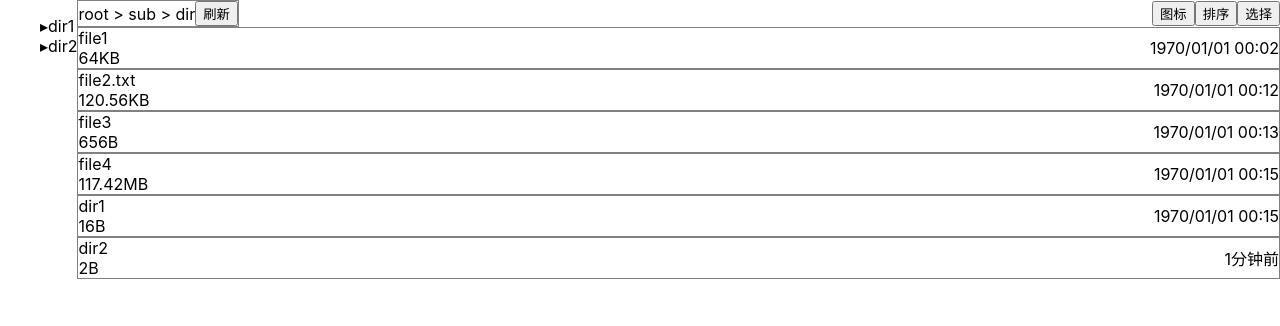
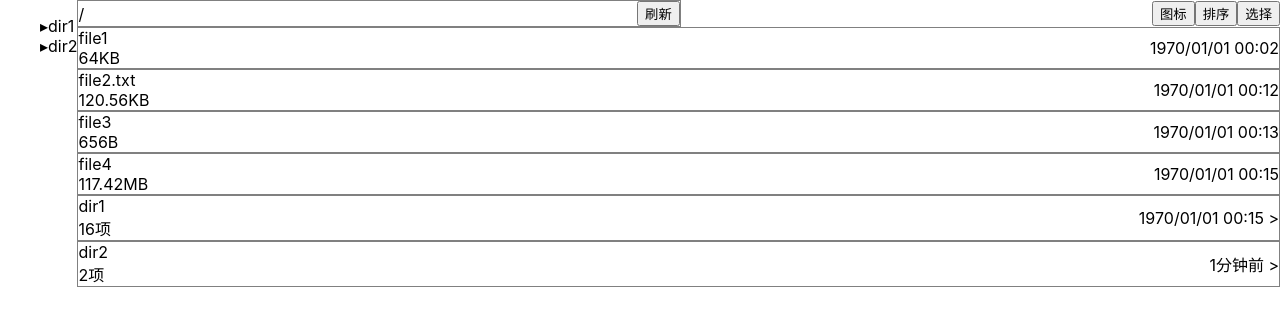
Before and after one commit to szq998/file-explorer, a React (Create React App) app: page / in a window 1280 px wide. Shown: the top 326 px of the page. Built offline with nearby package versions, Linux system fonts and the light colour scheme.

Commit message:
split components in FileView & handle onclick of FileList and Location

```diff
--- /dev/null
+++ b/src/FileList.js
@@ -0,0 +1,45 @@
+import {formatFileSize, formatTimestamp} from "./utilities";
+import React from "react";
+
+function FileListItem(props) {
+    const itemStyle = {
+        display: "flex",
+        justifyContent: "space-between",
+        alignItems: "center",
+
+        border: "1px solid gray"
+    }
+
+    const {name, size, timestamp, isDirectory} = props.file
+    const formattedSize = isDirectory ? size + "项" : formatFileSize(size)
+    const formattedTime = formatTimestamp(timestamp)
+    return (
+        <div style={itemStyle} onClick={props.openOrDownload.bind(null, name)}>
+            <div>
+                <div>{name}</div>
+                <div>{formattedSize}</div>
+            </div>
+            <div>
+                <span>{formattedTime}</span>
+                {isDirectory ? <span> > </span> : null}
+            </div>
+        </div>
+    )
+}
+
+export function FileList(props) {
+    const {files} = props
+    const items = files.map((file) => (
+            <FileListItem
+                key={file.name}
+                file={file}
+                openOrDownload={file.isDirectory ? props.openDir : props.download}
+            />
+        )
+    )
+    return (
+        <div>
+            {items}
+        </div>
+    )
+}
--- a/src/FileView.js
+++ b/src/FileView.js
@@ -1,98 +1,52 @@
-import {formatFileSize, formatTimestamp} from "./utilities.js";
 import {list} from './App.js'
 import React, {Component} from 'react'
-
-function Location(props) {
-    const style = {
-        display: "flex",
-        flexFlow: "row wrap",
-        justifyContent: "space-between",
-        alignItems: "center",
-
-        maxWidth: "400px",
-
-        border: "1px solid gray"
-    }
-
-    const {location} = props
-    const locParts = location.map((part, idx) => {
-        return (
-            <span key={`${part}-${idx}`}>
-                {idx === location.length - 1 ? part : part + " > "}
-            </span>
-        )
-    })
-
-    return (
-        <div style={style}>
-            <div>
-                {locParts}
-            </div>
-            <div>
-                <button>刷新</button>
-            </div>
-        </div>
-    )
-}
-
-function ToolBar() {
-    return (
-        <div>
-            <button>图标</button>
-            <button>排序</button>
-            <button>选择</button>
-        </div>
-    )
-}
-
-function FileListItem(props) {
-    const itemStyle = {
-        display: "flex",
-        justifyContent: "space-between",
-        alignItems: "center",
-
-        border: "1px solid gray"
-    }
-
-    const {name, size, timestamp, isDir} = props.file
-    const formattedSize = isDir ? size + "项" : formatFileSize(size)
-    const formattedTime = formatTimestamp(timestamp)
-    return (
-        <div style={itemStyle}>
-            <div>
-                <div>{name}</div>
-                <div>{formattedSize}</div>
-            </div>
-            <div>
-                <span>{formattedTime}</span>
-                {isDir ? <span> > </span> : null}
-            </div>
-        </div>
-    )
-}
-
-function FileList(props) {
-    const {files} = props
-    const items = files.map((file) => <FileListItem key={file.name} file={file}/>
-    )
-    return (
-        <div>
-            {items}
-        </div>
-    )
-}
+import {Location} from "./Location";
+import {FileList} from "./FileList";
+import {ToolBar} from "./ToolBar";
 
 class FileView extends Component {
     state = {
-        location: ["root", "sub", "dir"],
-        files: [
+        location: [], //["root", "sub", "dir"],
+        files: []
+    }
+    /* [
         {name: 'file1', size: 65536, timestamp: 123456, isDirectory: false},
         {name: 'file2.txt', size: 123456, timestamp: 723456, isDirectory: false},
         {name: 'file3', size: 656, timestamp: 823456, isDirectory: false},
         {name: 'file4', size: 123123456, timestamp: 923456, isDirectory: false},
         {name: 'dir1', size: 16, timestamp: 923456, isDirectory: true},
         {name: 'dir2', size: 2, timestamp: Date.now() - 100000, isDirectory: true},
-        ]
+    ]*/
+
+    gotoLocation = async (location) => {
+        console.log("go to path " + location)
+        const files = await list("/" + location.join("/"))
+        this.setState({
+            location: location,
+            files
+        })
+    }
+
+    openDir = async (dirName) => {
+        console.log("open dir " + dirName)
+        const location = this.state.location.concat(dirName)
+        const files = await list("/" + location.join("/"))
+        this.setState({
+            location,
+            files
+        })
+    }
+
+    download = (name) => {
+        console.log("download " + name)
+
+    }
+
+    async componentDidMount() {
+        const files = await list("/")
+        this.setState({
+            files
+        })
     }
 
     render() {
@@ -107,10 +61,10 @@ class FileView extends Component {
         return (
             <div style={{flexGrow: "1"}}>
                 <div style={barStyle}>
-                    <Location location={location}/>
+                    <Location location={location} goto={this.gotoLocation}/>
                     <ToolBar/>
                 </div>
-                <FileList files={files}/>
+                <FileList files={files} openDir={this.openDir} download={this.download}/>
             </div>
         )
     }
--- /dev/null
+++ b/src/Location.js
@@ -0,0 +1,37 @@
+import React from "react";
+
+export function Location(props) {
+    const style = {
+        display: "flex",
+        flexFlow: "row wrap",
+        justifyContent: "space-between",
+        alignItems: "center",
+
+        width: "50%",
+
+        border: "1px solid gray"
+    }
+
+    const {location} = props
+    const locParts = location.map((part, idx) => (
+            <span key={`${part}-${idx}`}>
+                <span> > </span>
+                <span onClick={props.goto.bind(null, location.slice(0, idx + 1))}>
+                    {part}
+                </span>
+            </span>
+        )
+    )
+
+    return (
+        <div style={style}>
+            <div>
+                <span onClick={props.goto.bind(null, [])}> / </span>
+                {locParts}
+            </div>
+            <div>
+                <button>刷新</button>
+            </div>
+        </div>
+    )
+}
--- /dev/null
+++ b/src/ToolBar.js
@@ -0,0 +1,11 @@
+import React from "react";
+
+export function ToolBar() {
+    return (
+        <div>
+            <button>图标</button>
+            <button>排序</button>
+            <button>选择</button>
+        </div>
+    )
+}
```
Lines whose indentation alone changed are shown as unchanged.
